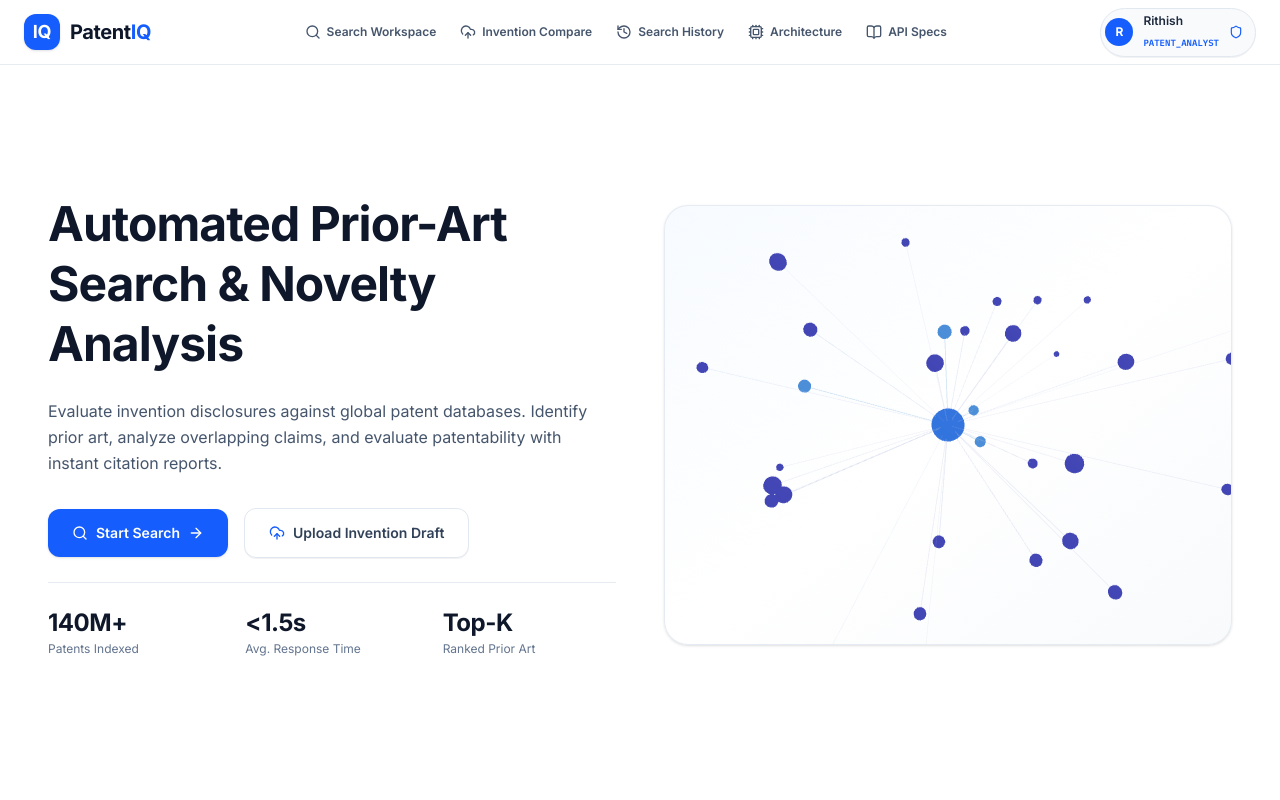
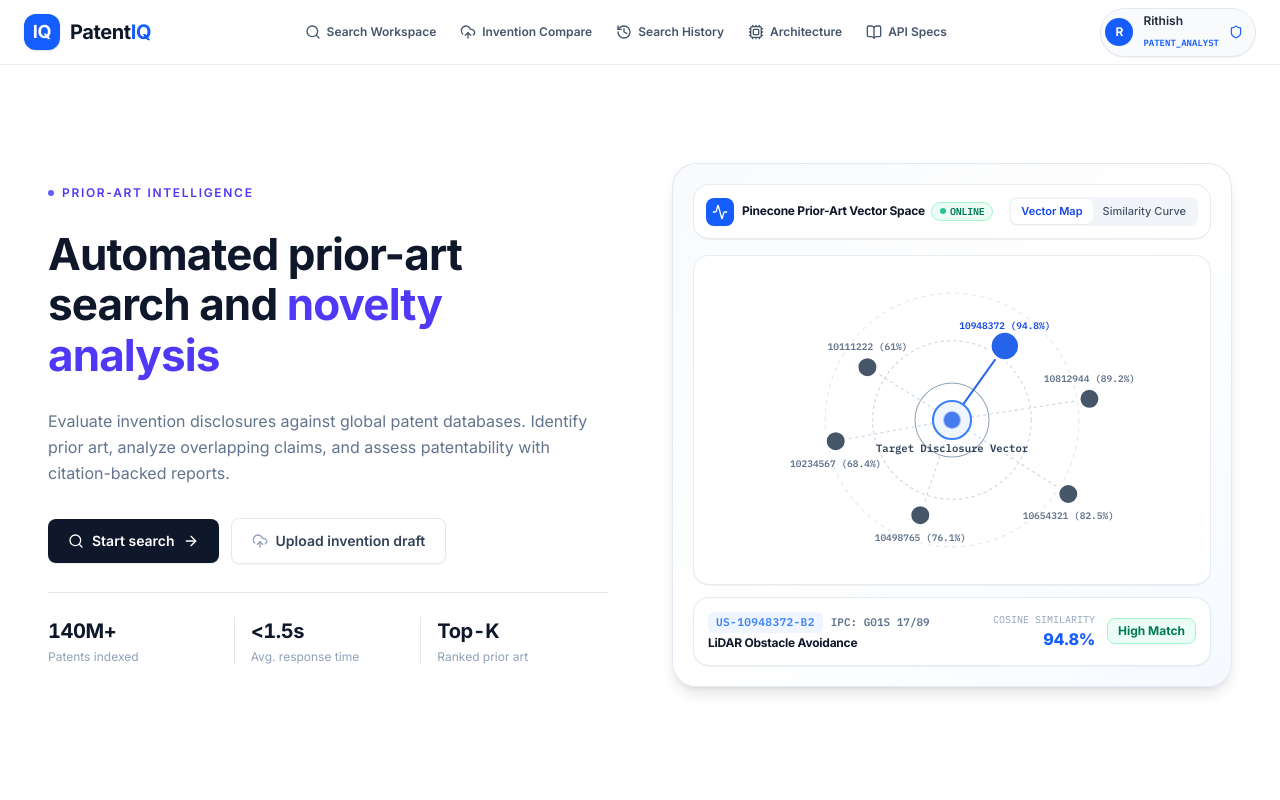
Before and after one commit to rithishcodespace/PatentIQ, a React (Vite) app in the folder apps/client/: page / in a window 1280 px wide. Shown: the top 800 px of the page. Built offline with nearby package versions, Linux system fonts and the light colour scheme.

Commit message:
feat: added rate limiting

```diff
--- /dev/null
+++ b/apps/client/src/components/common/LandingGraph.tsx
@@ -0,0 +1,201 @@
+import { useState } from 'react';
+import { motion } from 'framer-motion';
+import { Activity } from 'lucide-react';
+
+interface CandidatePoint {
+  id: string;
+  title: string;
+  similarity: number;
+  ipc: string;
+  x: number;
+  y: number;
+  status: 'High Match' | 'Moderate' | 'Low Risk';
+}
+
+const CANDIDATES: CandidatePoint[] = [
+  { id: 'US-10948372-B2', title: 'LiDAR Obstacle Avoidance', similarity: 94.8, ipc: 'G01S 17/89', x: 260, y: 70, status: 'High Match' },
+  { id: 'US-10812944-B1', title: 'Autonomous Sensor Fusion', similarity: 89.2, ipc: 'G06V 20/58', x: 340, y: 120, status: 'High Match' },
+  { id: 'US-10654321-A1', title: 'Optical Flow Motion Tracking', similarity: 82.5, ipc: 'G06T 7/20', x: 320, y: 210, status: 'Moderate' },
+  { id: 'US-10498765-B2', title: 'Spatial Point Cloud Filter', similarity: 76.1, ipc: 'G06F 18/24', x: 180, y: 230, status: 'Moderate' },
+  { id: 'US-10234567-B1', title: 'Multi-Radar Range Matrix', similarity: 68.4, ipc: 'G01S 13/93', x: 100, y: 160, status: 'Low Risk' },
+  { id: 'US-10111222-A1', title: 'Ultrasonic Pulse Detector', similarity: 61.0, ipc: 'G01S 15/89', x: 130, y: 90, status: 'Low Risk' },
+];
+
+export default function LandingGraph({ className = '' }: { className?: string }) {
+  const [activeNode, setActiveNode] = useState<CandidatePoint>(CANDIDATES[0]);
+  const [activeTab, setActiveTab] = useState<'vector' | 'trend'>('vector');
+
+  return (
+    <div className={`relative overflow-hidden rounded-3xl border border-slate-200/90 bg-gradient-to-br from-slate-50 via-white to-blue-50/60 p-5 shadow-lg ${className}`}>
+      {/* Top Header Controls Bar */}
+      <div className="flex flex-wrap items-center justify-between gap-3 rounded-2xl border border-slate-200/80 bg-white/90 p-3 shadow-2xs backdrop-blur-md">
+        <div className="flex items-center gap-2">
+          <div className="flex h-7 w-7 items-center justify-center rounded-lg bg-blue-600 text-white shadow-xs">
+            <Activity className="h-4 w-4" />
+          </div>
+          <div>
+            <h4 className="font-display text-xs font-bold text-slate-900 flex items-center gap-1.5">
+              Pinecone Prior-Art Vector Space
+              <span className="inline-flex items-center gap-1 rounded-full bg-emerald-50 px-2 py-0.5 font-mono text-[10px] font-semibold text-emerald-700 border border-emerald-200">
+                <span className="h-1.5 w-1.5 rounded-full bg-emerald-500 animate-pulse"></span>
+                ONLINE
+              </span>
+            </h4>
+          </div>
+        </div>
+
+        {/* View Selector */}
+        <div className="flex rounded-lg bg-slate-100 p-0.5 font-body text-[11px] font-medium text-slate-600">
+          <button
+            onClick={() => setActiveTab('vector')}
+            className={`rounded-md px-2.5 py-1 transition ${
+              activeTab === 'vector' ? 'bg-white text-blue-700 font-semibold shadow-2xs' : 'hover:text-slate-900'
+            }`}
+          >
+            Vector Map
+          </button>
+          <button
+            onClick={() => setActiveTab('trend')}
+            className={`rounded-md px-2.5 py-1 transition ${
+              activeTab === 'trend' ? 'bg-white text-blue-700 font-semibold shadow-2xs' : 'hover:text-slate-900'
+            }`}
+          >
+            Similarity Curve
+          </button>
+        </div>
+      </div>
+
+      {/* GRAPH CANVAS AREA */}
+      <div className="blueprint-grid relative mt-4 h-[330px] w-full rounded-2xl border border-slate-200/80 bg-white p-4 shadow-2xs overflow-hidden">
+        {activeTab === 'vector' ? (
+          /* SVG Vector Distance Map */
+          <svg className="h-full w-full overflow-visible" viewBox="0 0 420 280">
+            {/* Background Grid Circles */}
+            <circle cx="210" cy="140" r="120" stroke="#e2e8f0" strokeWidth="1" strokeDasharray="4 4" fill="none" />
+            <circle cx="210" cy="140" r="75" stroke="#cbd5e1" strokeWidth="1" strokeDasharray="3 3" fill="none" />
+            <circle cx="210" cy="140" r="35" stroke="#94a3b8" strokeWidth="1" fill="none" />
+
+            {/* Connecting Vector Distance Lines */}
+            {CANDIDATES.map((c, i) => (
+              <line
+                key={i}
+                x1="210"
+                y1="140"
+                x2={c.x}
+                y2={c.y}
+                stroke={activeNode.id === c.id ? '#2563eb' : '#cbd5e1'}
+                strokeWidth={activeNode.id === c.id ? '2' : '1'}
+                strokeDasharray={activeNode.id === c.id ? 'none' : '3 3'}
+              />
+            ))}
+
+            {/* Central Query Vector Node */}
+            <g transform="translate(210, 140)">
+              <circle r="18" fill="#eff6ff" stroke="#3b82f6" strokeWidth="2" />
+              <circle r="8" fill="#2563eb" className="animate-pulse" />
+              <text x="0" y="30" textAnchor="middle" className="font-mono text-[10px] font-bold fill-slate-700">
+                Target Disclosure Vector
+              </text>
+            </g>
+
+            {/* Prior Art Candidate Nodes */}
+            {CANDIDATES.map((c) => {
+              const isSelected = activeNode.id === c.id;
+              return (
+                <g
+                  key={c.id}
+                  transform={`translate(${c.x}, ${c.y})`}
+                  className="cursor-pointer transition-transform"
+                  onClick={() => setActiveNode(c)}
+                  onMouseEnter={() => setActiveNode(c)}
+                >
+                  <circle
+                    r={isSelected ? '14' : '10'}
+                    fill={isSelected ? '#2563eb' : '#475569'}
+                    stroke="#ffffff"
+                    strokeWidth="3"
+                    className="shadow-md"
+                  />
+                  <text
+                    x="0"
+                    y={c.y > 140 ? '24' : '-16'}
+                    textAnchor="middle"
+                    className={`font-mono text-[9px] font-semibold ${isSelected ? 'fill-blue-700 font-bold' : 'fill-slate-500'}`}
+                  >
+                    {c.id.split('-')[1]} ({c.similarity}%)
+                  </text>
+                </g>
+              );
+            })}
+          </svg>
+        ) : (
+          /* SVG Similarity Score Curve Graph */
+          <div className="h-full w-full pt-4 space-y-2">
+            <div className="flex items-center justify-between text-[11px] font-mono text-slate-500">
+              <span>Similarity Score vs Candidate Rank</span>
+              <span className="text-blue-600 font-bold">768-dim nomic-embed-text</span>
+            </div>
+            <svg className="h-[230px] w-full" viewBox="0 0 400 200" preserveAspectRatio="none">
+              <path
+                d="M 0,20 L 66,35 L 133,65 L 200,95 L 266,130 L 333,160 L 400,180"
+                fill="none"
+                stroke="#2563eb"
+                strokeWidth="3"
+              />
+              <path
+                d="M 0,20 L 66,35 L 133,65 L 200,95 L 266,130 L 333,160 L 400,180 L 400,200 L 0,200 Z"
+                fill="url(#blueGradientFill)"
+                opacity="0.15"
+              />
+              {CANDIDATES.map((c, i) => (
+                <circle
+                  key={i}
+                  cx={(i * 400) / (CANDIDATES.length - 1)}
+                  cy={200 - (c.similarity / 100) * 180}
+                  r="6"
+                  fill="#2563eb"
+                  stroke="#ffffff"
+                  strokeWidth="2"
+                />
+              ))}
+              <defs>
+                <linearGradient id="blueGradientFill" x1="0" y1="0" x2="0" y2="1">
+                  <stop offset="0%" stopColor="#2563eb" />
+                  <stop offset="100%" stopColor="#ffffff" stopOpacity="0" />
+                </linearGradient>
+              </defs>
+            </svg>
+          </div>
+        )}
+      </div>
+
+      {/* Selected Node Details Card Overlay (Light Mode) */}
+      <motion.div
+        key={activeNode.id}
+        initial={{ opacity: 0, y: 6 }}
+        animate={{ opacity: 1, y: 0 }}
+        className="mt-3 flex flex-wrap items-center justify-between gap-3 rounded-2xl border border-slate-200/90 bg-white p-3.5 shadow-xs"
+      >
+        <div className="space-y-0.5">
+          <div className="flex items-center gap-2">
+            <span className="code-chip font-mono text-[10px]">{activeNode.id}</span>
+            <span className="font-mono text-[11px] font-semibold text-slate-500">IPC: {activeNode.ipc}</span>
+          </div>
+          <h5 className="font-display text-xs font-bold text-slate-900 truncate max-w-[240px]">
+            {activeNode.title}
+          </h5>
+        </div>
+
+        <div className="flex items-center gap-3">
+          <div className="text-right">
+            <p className="font-mono text-[10px] text-slate-400 uppercase">Cosine Similarity</p>
+            <p className="font-display text-base font-extrabold text-blue-600">{activeNode.similarity}%</p>
+          </div>
+          <span className="rounded-lg bg-emerald-50 px-2.5 py-1 font-body text-xs font-bold text-emerald-700 border border-emerald-200">
+            {activeNode.status}
+          </span>
+        </div>
+      </motion.div>
+    </div>
+  );
+}
--- a/apps/client/src/pages/Landing.tsx
+++ b/apps/client/src/pages/Landing.tsx
@@ -1,17 +1,17 @@
 import { Link } from 'react-router-dom';
 import { motion, type Variants } from 'framer-motion';
 import { Search, UploadCloud, ArrowRight } from 'lucide-react';
-import PatentConstellation from '../components/common/PatentConstellation';
+import LandingGraph from '../components/common/LandingGraph';
 
 const container: Variants = {
   hidden: {},
   show: {
-    transition: { staggerChildren: 0.1, delayChildren: 0.05 },
+    transition: { staggerChildren: 0.08, delayChildren: 0.05 },
   },
 };
 
 const item: Variants = {
-  hidden: { opacity: 0, y: 12 },
+  hidden: { opacity: 0, y: 10 },
   show: {
     opacity: 1,
     y: 0,
@@ -19,72 +19,82 @@ const item: Variants = {
   },
 };
 
+const metrics = [
+  { value: '140M+', label: 'Patents indexed' },
+  { value: '<1.5s', label: 'Avg. response time' },
+  { value: 'Top-K', label: 'Ranked prior art' },
+];
+
 const Landing = () => {
   return (
-    <section className="mx-auto grid min-h-[82vh] max-w-7xl items-center gap-12 px-4 py-8 lg:grid-cols-2 lg:px-6">
-      {/* Left Column — Clean Headline & Actions */}
-      <motion.div variants={container} initial="hidden" animate="show" className="space-y-6">
+    <section className="mx-auto grid min-h-[82vh] max-w-7xl items-center gap-12 px-4 py-8 lg:grid-cols-2 lg:gap-16 lg:px-6">
+      {/* Left Column — Headline & Actions */}
+      <motion.div variants={container} initial="hidden" animate="show" className="space-y-7">
+        <motion.div variants={item} className="flex items-center gap-2">
+          <span className="h-1.5 w-1.5 rounded-full bg-indigo-500" />
+          <p className="font-body text-xs font-semibold uppercase tracking-[0.14em] text-indigo-600">
+            Prior-Art Intelligence
+          </p>
+        </motion.div>
+
         <motion.h1
           variants={item}
-          className="font-display text-3xl font-bold tracking-tight text-slate-900 sm:text-4xl lg:text-5xl leading-tight"
+          className="font-display text-3xl font-bold tracking-tight text-slate-900 sm:text-4xl lg:text-[2.75rem] leading-[1.15]"
         >
-          Automated Prior-Art Search & Novelty Analysis
+          Automated prior-art search and{' '}
+          <span className="text-indigo-600">novelty analysis</span>
         </motion.h1>
 
         <motion.p
           variants={item}
-          className="font-body text-base text-slate-600 leading-relaxed max-w-xl"
+          className="font-body text-base text-slate-500 leading-relaxed max-w-xl"
         >
-          Evaluate invention disclosures against global patent databases. Identify prior art, analyze overlapping claims, and evaluate patentability with instant citation reports.
+          Evaluate invention disclosures against global patent databases. Identify prior art,
+          analyze overlapping claims, and assess patentability with citation-backed reports.
         </motion.p>
 
-        <motion.div variants={item} className="flex flex-wrap items-center gap-4 pt-2">
+        <motion.div variants={item} className="flex flex-wrap items-center gap-3 pt-1">
           <Link
             to="/search"
-            className="inline-flex items-center gap-2 rounded-xl bg-blue-600 px-6 py-3.5 font-body text-sm font-semibold text-white shadow-sm hover:bg-blue-500 transition"
+            className="inline-flex items-center gap-2 rounded-lg bg-slate-900 px-5 py-3 font-body text-sm font-semibold text-white shadow-[0_1px_2px_rgba(0,0,0,0.08)] transition hover:bg-slate-800 active:bg-slate-950"
           >
             <Search className="h-4 w-4" />
-            Start Search
+            Start search
             <ArrowRight className="h-4 w-4" />
           </Link>
 
           <Link
             to="/upload"
-            className="inline-flex items-center gap-2 rounded-xl border border-slate-200 bg-white px-6 py-3.5 font-body text-sm font-semibold text-slate-700 shadow-2xs hover:bg-slate-50 transition"
+            className="inline-flex items-center gap-2 rounded-lg border border-slate-200 bg-white px-5 py-3 font-body text-sm font-semibold text-slate-700 shadow-[0_1px_2px_rgba(0,0,0,0.04)] transition hover:border-slate-300 hover:bg-slate-50"
           >
-            <UploadCloud className="h-4 w-4 text-blue-600" />
-            Upload Invention Draft
+            <UploadCloud className="h-4 w-4 text-slate-400" />
+            Upload invention draft
           </Link>
         </motion.div>
 
-        {/* Clean Metrics Summary */}
-        <motion.div
+        {/* Metrics */}
+        <motion.dl
           variants={item}
-          className="grid grid-cols-3 gap-6 border-t border-slate-200/80 pt-6 text-slate-900"
+          className="grid grid-cols-3 divide-x divide-slate-200 border-t border-slate-200 pt-6"
         >
-          <div>
-            <p className="font-display text-2xl font-bold text-slate-900">140M+</p>
-            <p className="font-body text-xs text-slate-500 mt-0.5">Patents Indexed</p>
-          </div>
-          <div>
-            <p className="font-display text-2xl font-bold text-slate-900">&lt;1.5s</p>
-            <p className="font-body text-xs text-slate-500 mt-0.5">Avg. Response Time</p>
-          </div>
-          <div>
-            <p className="font-display text-2xl font-bold text-slate-900">Top-K</p>
-            <p className="font-body text-xs text-slate-500 mt-0.5">Ranked Prior Art</p>
-          </div>
-        </motion.div>
+          {metrics.map((m, i) => (
+            <div key={m.label} className={i === 0 ? 'pr-4' : 'px-4'}>
+              <dd className="font-display text-xl font-bold text-slate-900 tabular-nums">
+                {m.value}
+              </dd>
+              <dt className="font-body text-xs text-slate-400 mt-1">{m.label}</dt>
+            </div>
+          ))}
+        </motion.dl>
       </motion.div>
 
-      {/* Right Column — 3D Patent Constellation Visual */}
+      {/* Right Column — Patent Constellation Visual */}
       <motion.div
-        initial={{ opacity: 0, scale: 0.96 }}
-        animate={{ opacity: 1, scale: 1 }}
-        transition={{ duration: 0.7, ease: [0.25, 1, 0.5, 1], delay: 0.15 }}
-        className="blueprint-grid relative h-[440px] overflow-hidden rounded-3xl border border-slate-200/80 bg-gradient-to-br from-blue-50/50 via-white to-slate-50 shadow-sm"
+        initial={{ opacity: 0, y: 8 }}
+        animate={{ opacity: 1, y: 0 }}
+        transition={{ duration: 0.5, ease: [0.25, 1, 0.5, 1], delay: 0.1 }}
       >
-        <PatentConstellation className="h-full w-full" />
+        <LandingGraph className="w-full" />
       </motion.div>
     </section>
   );
--- a/apps/client/vite.config.ts
+++ b/apps/client/vite.config.ts
@@ -8,7 +8,7 @@ export default defineConfig({
   server: {
     proxy: {
       '/api': {
-        target: 'http://localhost:4000',
+        target: 'http://localhost:5000',
         changeOrigin: true,
       },
     },
```
Also changed, not shown: apps/client/src/index.css (+19 -5 lines), 2 other files (tests, documents, lock files or other folders).
